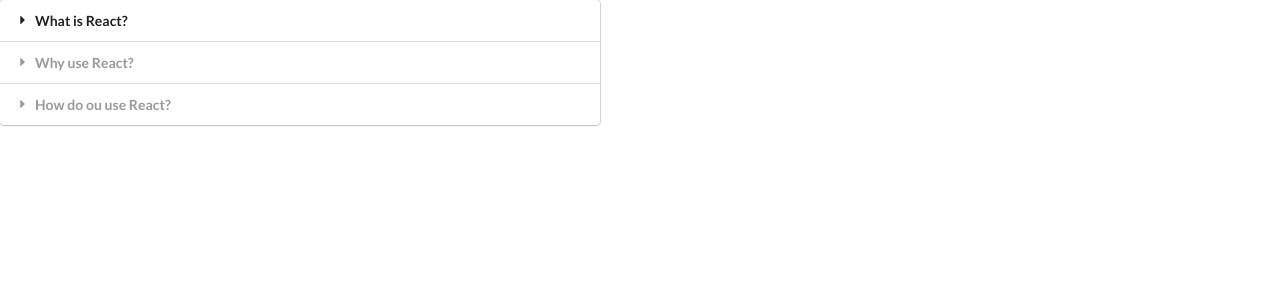
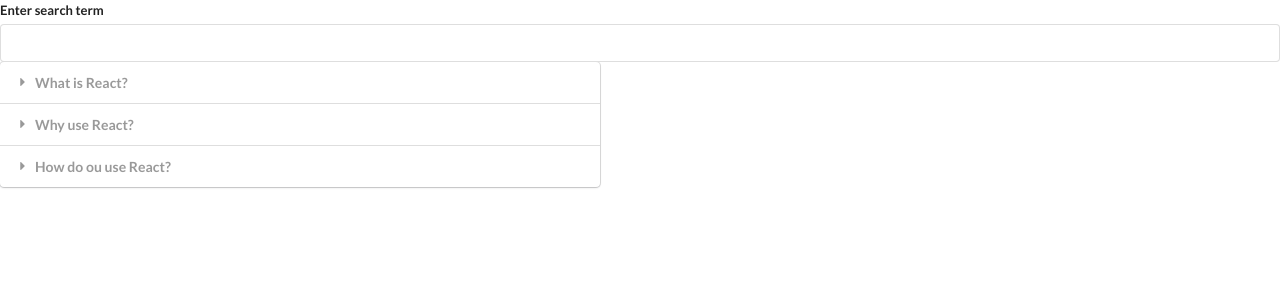
Before and after one commit to cncgate/my-react-app, a React (Create React App) app: page / in a window 1280 px wide. Shown: the top 300 px of the page. Built offline with nearby package versions, Linux system fonts and the light colour scheme.

Commit message:
Search init component

```diff
--- a/src/App.js
+++ b/src/App.js
@@ -1,5 +1,6 @@
 import React from "react";
 import Accordion from "./components/Accordion";
+import Search from "./components/Search";
 
 const items = [
   {
@@ -19,7 +20,8 @@
 export default () => {
   return (
     <div>
-      <Accordion items={items} />
+        <Search />
+        <Accordion items={items} />
     </div>
   );
 };
--- /dev/null
+++ b/src/components/Search.js
@@ -0,0 +1,16 @@
+import React from 'react';
+
+const Search = () => {
+    return (
+        <div>
+            <div className="ui form">
+                <div className="field">
+                    <label>Enter search term</label>
+                    <input className="input" />
+                </div>
+            </div>
+        </div>
+    );
+};
+
+export default Search;
```
